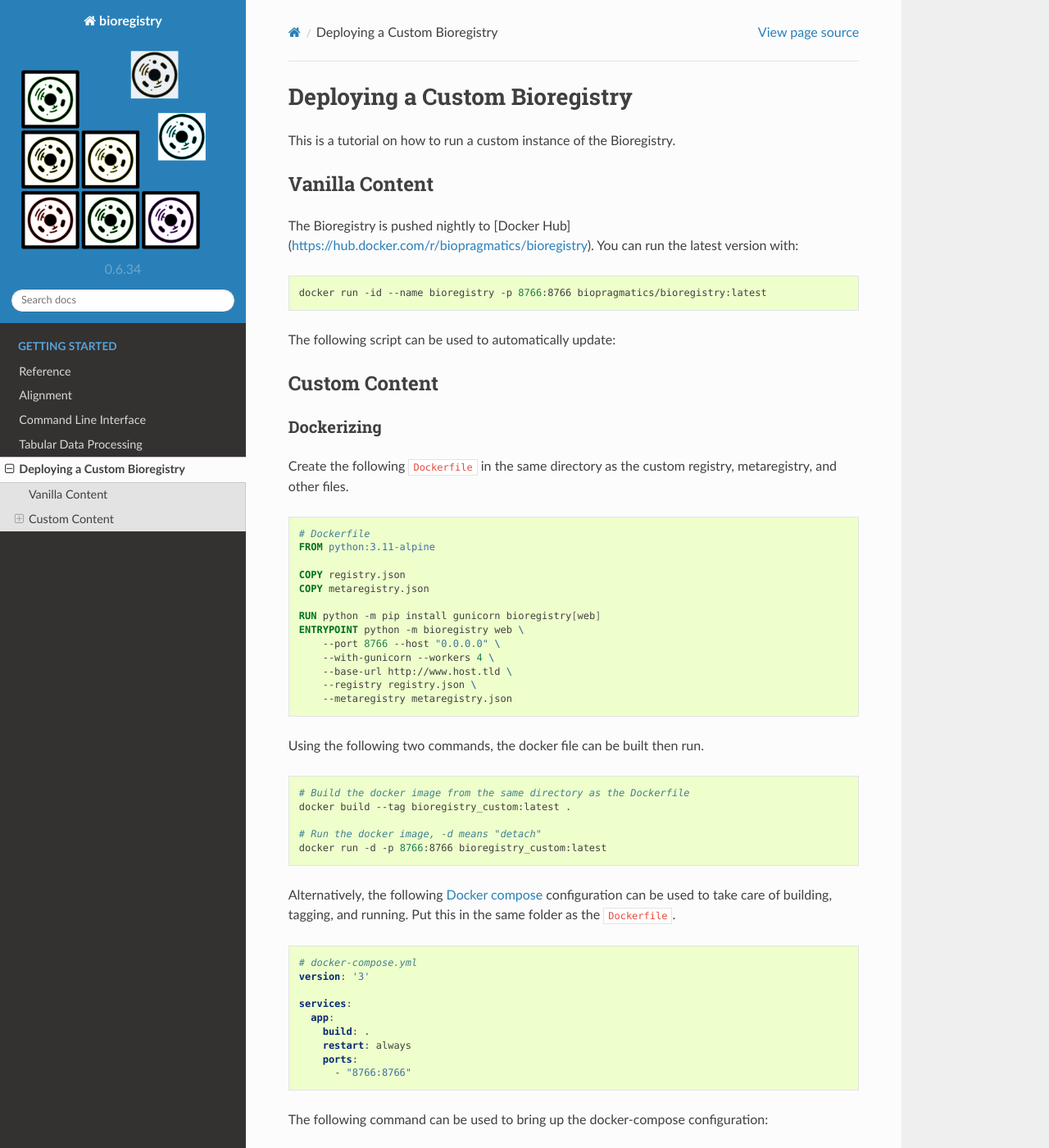
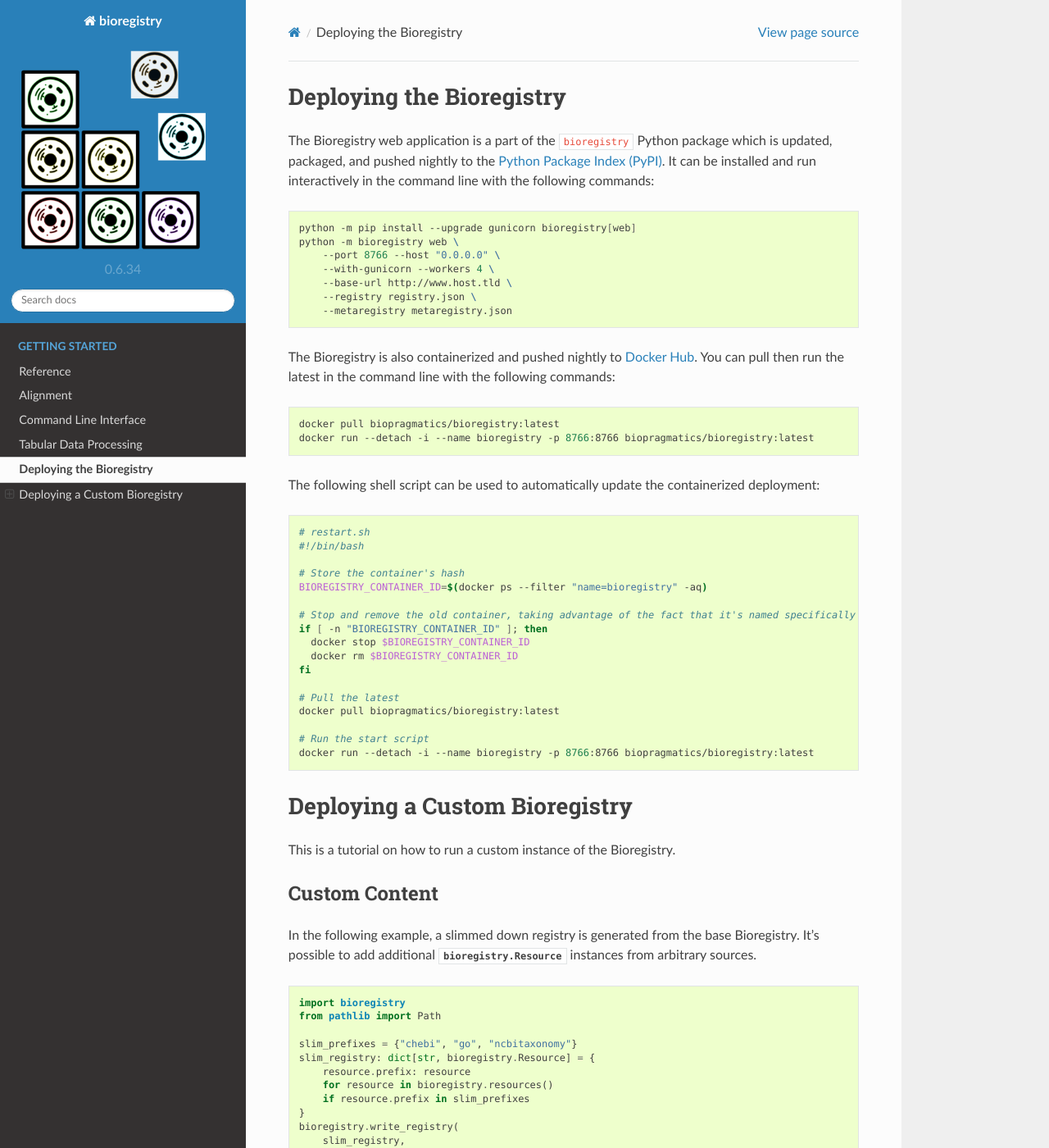
Before and after one commit to biopragmatics/bioregistry, a Sphinx documentation site: the page built from docs/source/custom.rst, in a window 1280 px wide and 1400 px high. Shown: the whole window at 82% size. Built offline with Sphinx 7.4.7 and the Read the Docs theme 2.0.0, drawn with Linux system fonts in a browser that asks for light colours; some of the changed text lies outside the part shown.

Commit message:
More docs updates

```diff
--- a/docs/source/custom.rst
+++ b/docs/source/custom.rst
@@ -1,19 +1,31 @@
-Deploying a Custom Bioregistry
-==============================
-This is a tutorial on how to run a custom instance of the Bioregistry.
-
-Vanilla Content
----------------
-The Bioregistry is pushed nightly to [Docker Hub](https://hub.docker.com/r/biopragmatics/bioregistry).
-You can run the latest version with:
+Deploying the Bioregistry
+=========================
+The Bioregistry web application is a part of the ``bioregistry`` Python package which is updated,
+packaged, and pushed nightly to the `Python Package Index (PyPI) <https://pypi.org/project/bioregistry/>`_.
+It can be installed and run interactively in the command line with the following commands:
 
 .. code-block:: shell
 
-    docker run -id --name bioregistry -p 8766:8766 biopragmatics/bioregistry:latest
+    python -m pip install --upgrade gunicorn bioregistry[web]
+    python -m bioregistry web \
+        --port 8766 --host "0.0.0.0" \
+        --with-gunicorn --workers 4 \
+        --base-url http://www.host.tld \
+        --registry registry.json \
+        --metaregistry metaregistry.json
 
-The following script can be used to automatically update:
+The Bioregistry is also containerized and pushed nightly to
+`Docker Hub <https://hub.docker.com/r/biopragmatics/bioregistry>`_.
+You can pull then run the latest in the command line with the following commands:
 
-.. code-block shell
+.. code-block:: shell
+
+    docker pull biopragmatics/bioregistry:latest
+    docker run --detach -i --name bioregistry -p 8766:8766 biopragmatics/bioregistry:latest
+
+The following shell script can be used to automatically update the containerized deployment:
+
+.. code-block:: shell
 
     # restart.sh
     #!/bin/bash
@@ -31,14 +43,52 @@ The following script can be used to automatically update:
     docker pull biopragmatics/bioregistry:latest
 
     # Run the start script
-    docker run --detach --name bioregistry -p 8766:8766 biopragmatics/bioregistry:latest
+    docker run --detach -i --name bioregistry -p 8766:8766 biopragmatics/bioregistry:latest
+
+Deploying a Custom Bioregistry
+==============================
+This is a tutorial on how to run a custom instance of the Bioregistry.
 
 Custom Content
 --------------
-.. todo:: how to build custom registry.json file
+In the following example, a slimmed down registry is generated from the base
+Bioregistry. It's possible to add additional :class:`bioregistry.Resource`
+instances from arbitrary sources.
 
-Dockerizing
-~~~~~~~~~~~
+.. code-block:: python
+
+    import bioregistry
+    from pathlib import Path
+
+    slim_prefixes = {"chebi", "go", "ncbitaxonomy"}
+    slim_registry: dict[str, bioregistry.Resource] = {
+        resource.prefix: resource
+        for resource in bioregistry.resources()
+        if resource.prefix in slim_prefixes
+    }
+    bioregistry.write_registry(
+        slim_registry,
+        path=Path.home().joinpath("Desktop", "registry.json"),
+    )
+
+Running in the command line with Python
+---------------------------------------
+The Bioregistry can be run from the Python shell directly following installation
+from the Python Package Index. This requires the ``registry.json`` and ``metaregistry.json``
+to be in the same directory, but any valid paths can be given.
+
+.. code-block:: shell
+
+    python -m pip install gunicorn bioregistry[web]
+    python -m bioregistry web \
+        --port 8766 --host "0.0.0.0" \
+        --with-gunicorn --workers 4 \
+        --base-url http://www.host.tld \
+        --registry registry.json \
+        --metaregistry metaregistry.json
+
+Running with Docker
+-------------------
 Create the following ``Dockerfile`` in the same directory as the custom registry,
 metaregistry, and other files.
 
@@ -58,8 +108,8 @@ metaregistry, and other files.
         --registry registry.json \
         --metaregistry metaregistry.json
 
-Using the following two commands, the docker file can be built then
-run.
+There are two options for running the ``Dockerfile``. The first option
+is by running the following two commands in the command line:
 
 .. code-block:: shell
 
@@ -69,15 +119,15 @@ run.
     # Run the docker image, -d means "detach"
     docker run -d -p 8766:8766 bioregistry_custom:latest
 
-Alternatively, the following `Docker compose <https://docs.docker.com/compose/>`_
-configuration can be used to take care of building, tagging, and running. Put
-this in the same folder as the ``Dockerfile``.
+The second option is to use an additional `Docker compose <https://docs.docker.com/compose/>`_
+file to orchestrate building, tagging, and running. It works by creating (yet another)
+configuration file ``docker-compose.yml`` in the same directory as ``Dockerfile`` with
+the following:
 
 .. code-block:: yaml
 
     # docker-compose.yml
     version: '3'
-
     services:
       app:
         build: .
@@ -85,6 +135,8 @@ this in the same folder as the ``Dockerfile``.
         ports:
           - "8766:8766"
 
+.. note:: This is a relatively simple configuration, Docker Compose is capable of much more than this in general
+
 The following command can be used to bring up the docker-compose configuration:
 
 .. code-block:: shell
```
Also changed, not shown: 1 other file.
